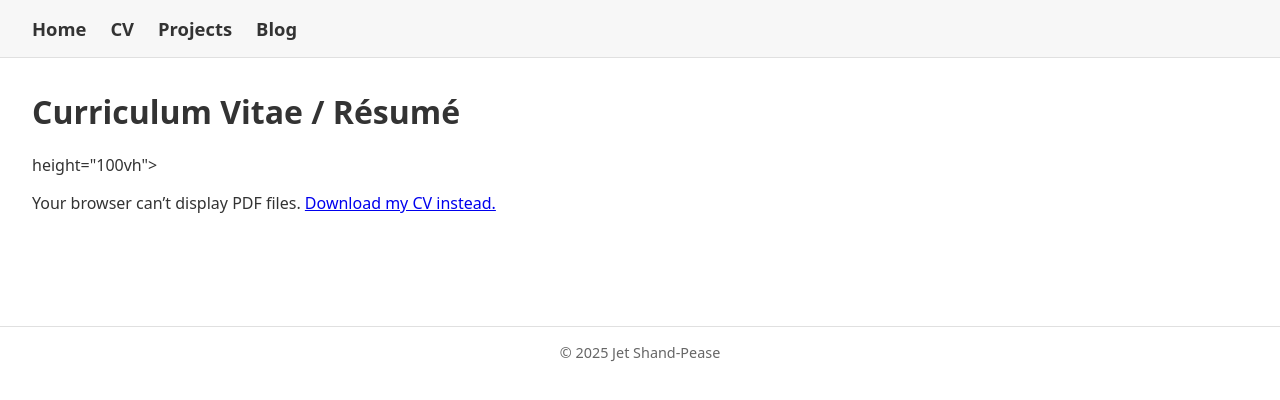
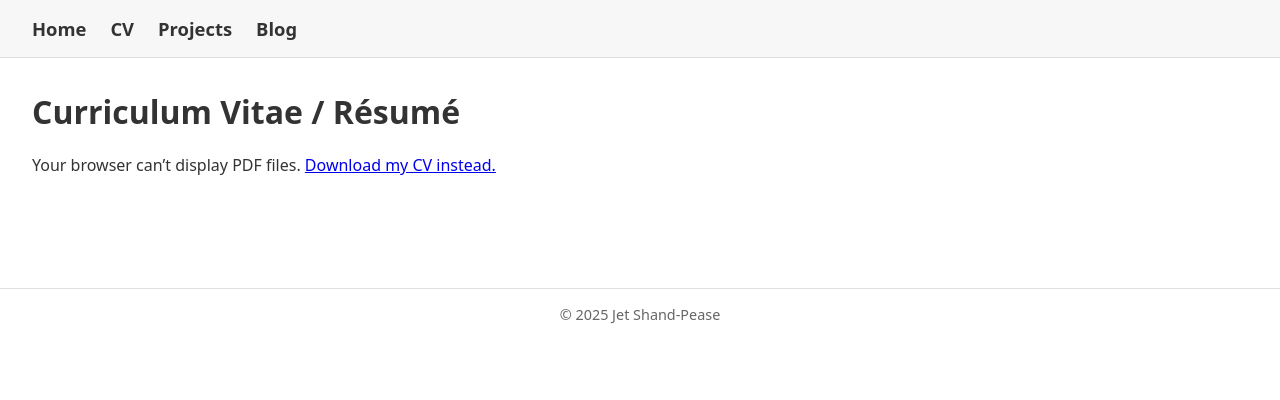
Before and after one commit to jetshandpease/jetsh, a plain HTML site: page cv.html in a window 1280 px wide. Drawn offline with Linux system fonts and the light colour scheme.

Commit message:
Update cv.html

```diff
--- a/cv.html
+++ b/cv.html
@@ -20,12 +20,9 @@
 <main>
   <h1>Curriculum Vitae / Résumé </h1>
 
-  <!-- Responsive PDF embed -->
   <object data="cv.pdf"
           type="application/pdf"
-          width="100%"          <!-- fills the container -->
-          height="100vh">       <!-- tweak to taste -->
-    <!-- Fallback for browsers that block inline PDFs -->
+          width="100%"
     <p>Your browser can’t display PDF files.
        <a href="cv.pdf">Download my CV instead.</a>
     </p>
```
